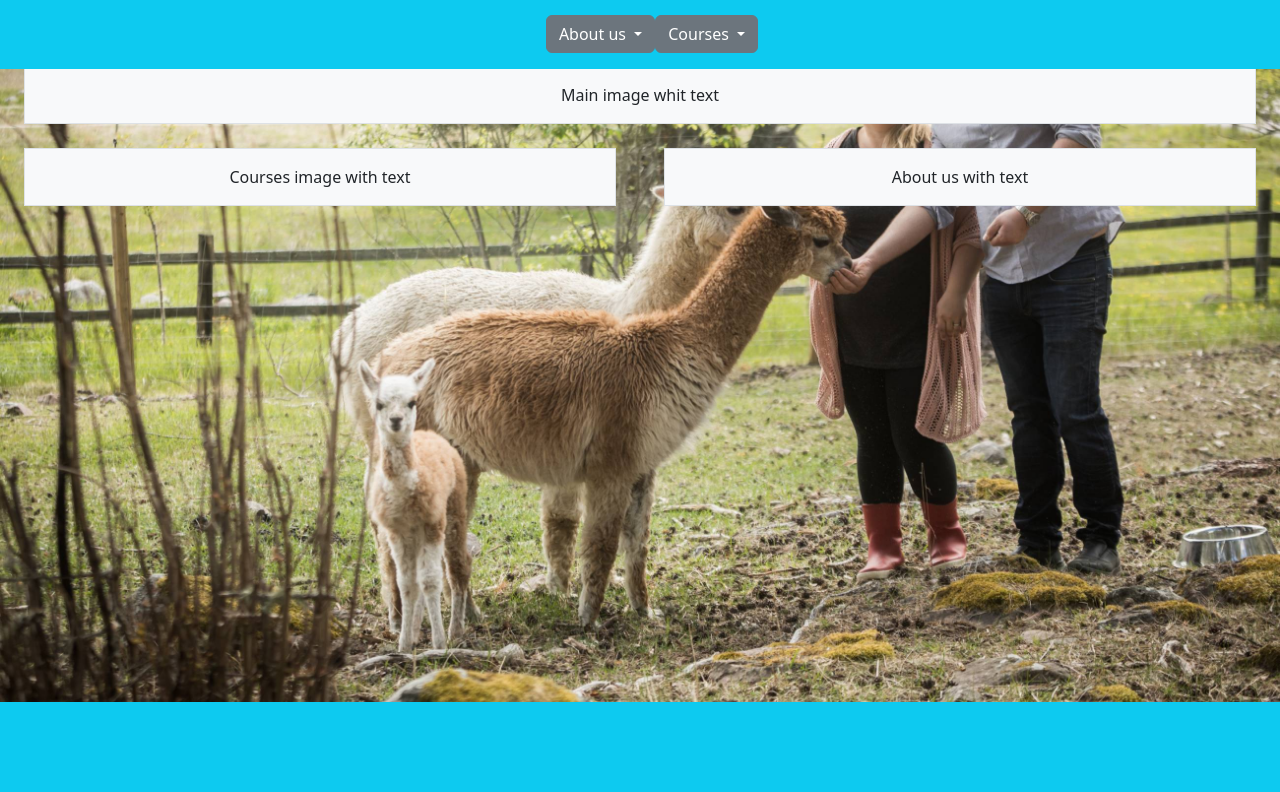
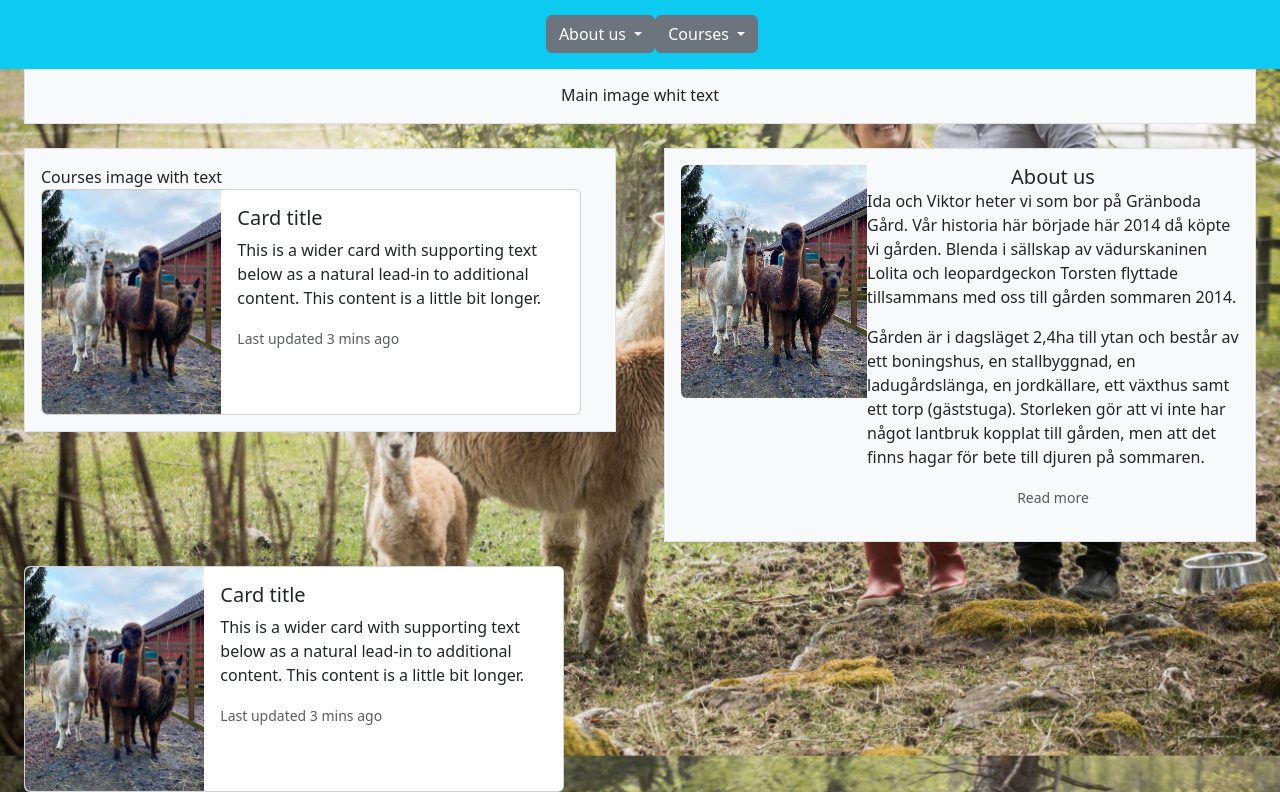
Before and after one commit to GroundBuilder/granbodagard_v1, a Django app: page / in a window 1280 px wide. Shown: the part 98-890 px from the top of the page. Before the commit the page ends 800 px from the top, so only its background shows below. Run offline with Django 3.2, Linux system fonts and the light colour scheme; some libraries are stand-ins or nearby versions.

Commit message:
Add info to page

```diff
--- a/home/templates/home/index.html
+++ b/home/templates/home/index.html
@@ -19,15 +19,56 @@
     </div>
 </div>
 <br>
-<div class="container-fluid px-4 text-center">
+<div class="container-fluid px-4">
     <div class="row gx-5">
         <div class="col">
-            <div class="p-3 border bg-light">Courses image with text</div>
+            <div class="p-3 border bg-light">Courses image with text
+                <div class="card" style="max-width: 540px;">
+                    <div class="row g-0">
+                        <div class="col-md-4">
+                            <img src="../media/omoss.webp" class="img-fluid rounded-start" alt="...">
+                        </div>
+                        <div class="col-md-8">
+                            <div class="card-body">
+                                <h5 class="card-title">Card title</h5>
+                                <p class="card-text">This is a wider card with supporting text below as a natural lead-in to additional content. This content is a little bit longer.</p>
+                                <p class="card-text"><small class="text-body-secondary">Last updated 3 mins ago</small></p>
+                            </div>
+                        </div>
+                    </div>
+                </div>
+            </div>
         </div>
         <div class="col">
-            <div class="p-3 border bg-light">About us with text</div>
+            <div class="row p-3 g-0 border bg-light row-cols-1 row-cols-md-2">
+                <div class="col-md-4">
+                    <img src="../media/omoss.webp" class="img-fluid rounded-start" alt="About us, several alpacas.">
+                </div>
+                <div class="col-md-8">
+                    <div class="card-body mb-3">
+                        <h5 class="card-title text-center">About us</h5>
+                        <p class="card-text">Ida och Viktor heter vi som bor på Gränboda Gård. Vår historia här började här 2014 då köpte vi gården. Blenda i sällskap av vädurskaninen Lolita och leopardgeckon Torsten flyttade tillsammans med oss till gården sommaren 2014. </p>
+                        <p class="card-text">Gården är i dagsläget 2,4ha till ytan och består av ett boningshus, en stallbyggnad, en ladugårdslänga, en jordkällare, ett växthus samt ett torp (gäststuga). Storleken gör att vi inte har något lantbruk kopplat till gården, men att det finns hagar för bete till djuren på sommaren.</p>
+                        <p class="card-text text-center"><small class="text-body-secondary">Read more</small></p>
+                    </div>
+                </div>
         </div>
     </div>
 </div>
+<br>
+<div class="card mb-3" style="max-width: 540px;">
+    <div class="row g-0">
+      <div class="col-md-4">
+        <img src="../media/omoss.webp" class="img-fluid rounded-start" alt="...">
+      </div>
+      <div class="col-md-8">
+        <div class="card-body">
+          <h5 class="card-title">Card title</h5>
+          <p class="card-text">This is a wider card with supporting text below as a natural lead-in to additional content. This content is a little bit longer.</p>
+          <p class="card-text"><small class="text-body-secondary">Last updated 3 mins ago</small></p>
+        </div>
+      </div>
+    </div>
+  </div>
 
 {% endblock %}
```
Also changed, not shown: media/omoss.webp (added).
